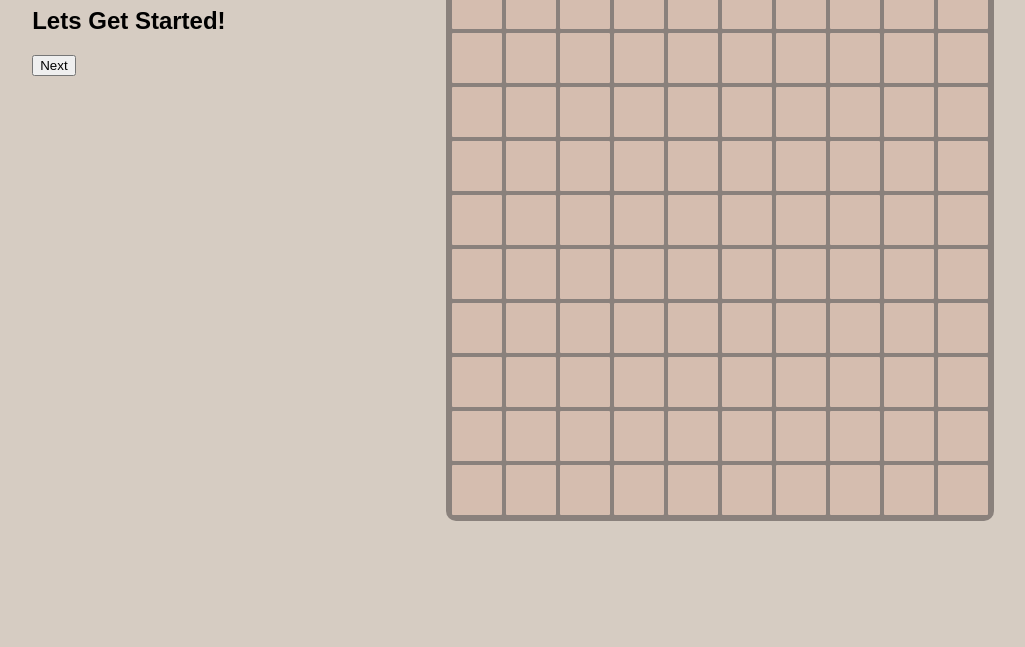
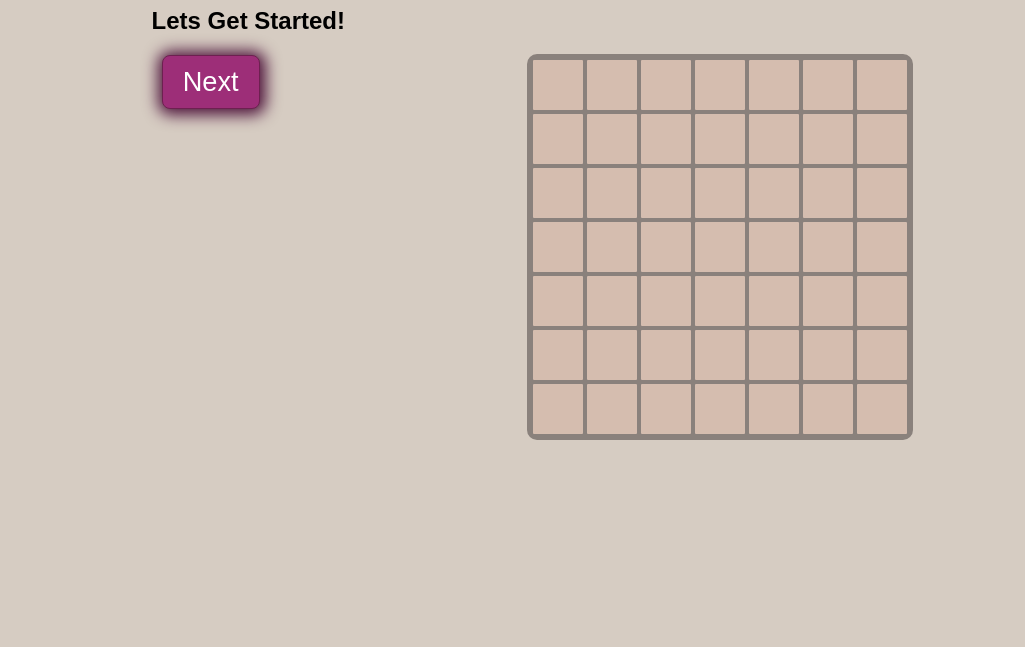
Before and after one commit to mrfattah84/Maze-ds-groupProject, a plain HTML site: page index.html in a window 1280 px wide. Shown: the part 153-800 px from the top of the page, without its empty margins (127-1152 px from the left). Drawn offline with Linux system fonts and the light colour scheme.

Commit message:
Fixed button and made it a 7*7 maze

```diff
--- a/maze.js
+++ b/maze.js
@@ -77,7 +77,7 @@ let state = -1; // 0 for start, 1 for end, 2 for obstacles, 3 for cell scores, 4
 
 const maze = document.querySelector('.maze-grid');
 
-for (let i = 0; i < 100; i++) {
+for (let i = 0; i < 49; i++) {
   const cell = document.createElement('div');
   cell.classList.add('cell');
   cell.contentEditable = 'false';
@@ -134,10 +134,10 @@ document.querySelector('.next').addEventListener('click', (e) => {
   if (state === 5) {
     //making the maze matrix out of ui elements for the solver
     const cells = document.querySelectorAll('.cell');
-    for (let i = 0; i < 10; i++) {
+    for (let i = 0; i < 7; i++) {
       row = [];
-      for (let j = 0; j < 10; j++) {
-        cell = cells[i * 10 + j];
+      for (let j = 0; j < 7; j++) {
+        cell = cells[i * 7 + j];
         if (cell.classList.contains('start')) {
           start = [i, j];
           row.push(0);
@@ -164,8 +164,8 @@ document.querySelector('.next').addEventListener('click', (e) => {
     const path = paths[min];
     for (let i = 0; i < path.length; i++) {
       const item = path[i];
-      cells[item[0] * 10 + item[1]].classList.add('path');
-      cells[item[0] * 10 + item[1]].style.opacity = `${(i + 1) / path.length}`;
+      cells[item[0] * 7 + item[1]].classList.add('path');
+      cells[item[0] * 7 + item[1]].style.opacity = `${(i + 1) / path.length}`;
     }
 
     console.log(paths);
--- a/styles.css
+++ b/styles.css
@@ -19,10 +19,27 @@ ul {
   font-size: larger;
 }
 
+h2{
+  display: block;
+  font-size: 1.5em;
+  padding-left: 3dvw;
+}
+.next {
+  padding: 10px 20px;
+  font-size: 1.7em;
+  background-color: #9d2e78;
+  color: white;
+  border: 1px solid #6d2050;
+  border-radius: 8px;
+  cursor: pointer;
+  margin-left: 15%;
+  box-shadow: #4d133a 1px 1px 15px 5px;
+  display: inline-block;}
+
 .maze-grid {
   display: grid;
-  grid-template-columns: repeat(10, 50px);
-  grid-template-rows: repeat(10, 50px);
+  grid-template-columns: repeat(7, 50px);
+  grid-template-rows: repeat(7, 50px);
   gap: 4px;
   background: #8a817c;
   padding: 6px;
```
